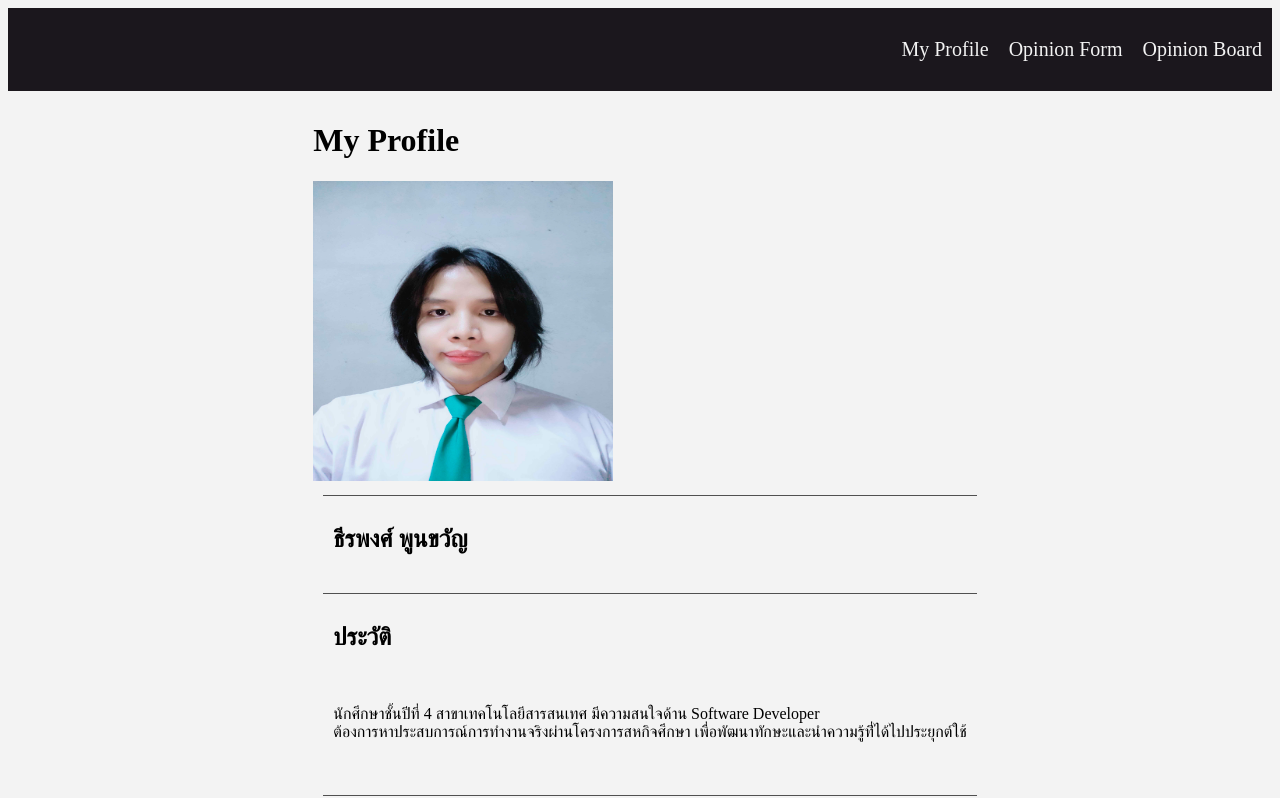
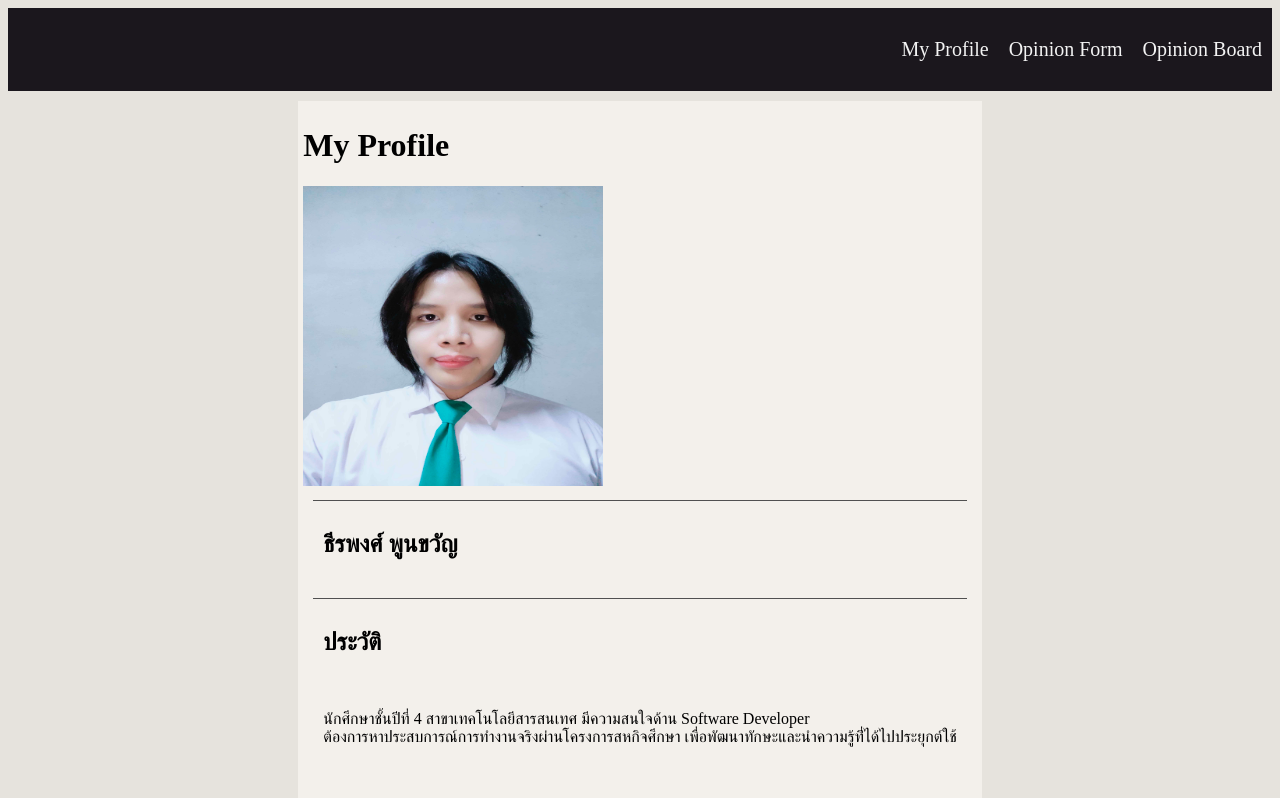
Before and after one commit to 660710180Theerapong/Assignment-Inturn-Makro, a Next.js app in the folder profile_feedback_app/: page / in a window 1280 px wide. Shown: the top 798 px of the page. Built offline with nearby package versions, Linux system fonts and the light colour scheme.

Commit message:
edit_global_and_Profile_color

```diff
--- a/profile_feedback_app/src/pages/index.js
+++ b/profile_feedback_app/src/pages/index.js
@@ -10,7 +10,7 @@ export default function Profile(){
             </Head>
 
 
-            <div>
+            <div className={style.container2}>
                 <h1>My Profile</h1>
 
                 <Image src="/mypic.jpg" width={300} height={300} alt="my_picture"/>
--- a/profile_feedback_app/styles/Home.module.css
+++ b/profile_feedback_app/styles/Home.module.css
@@ -2,7 +2,14 @@
     display: flex;
     flex-wrap: wrap;
     justify-content: center;
-    padding-left: 20px;
+
+
+ }
+
+  .container2{
+    padding: 5px;
+    background: #f3f0eb;
+
  }
 
   .card{
--- a/profile_feedback_app/styles/globals.css
+++ b/profile_feedback_app/styles/globals.css
@@ -1,5 +1,5 @@
 body {
-    background: #f3f3f3;
+    background: #e6e3dd;
     color: black;
 }
 
```
